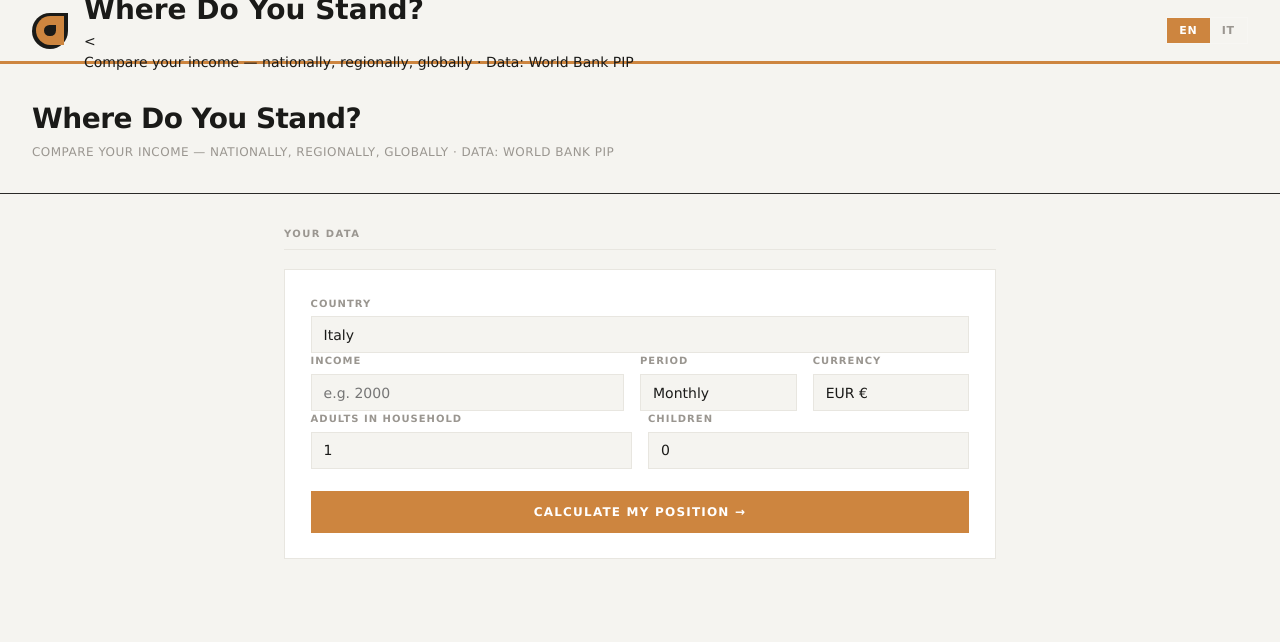
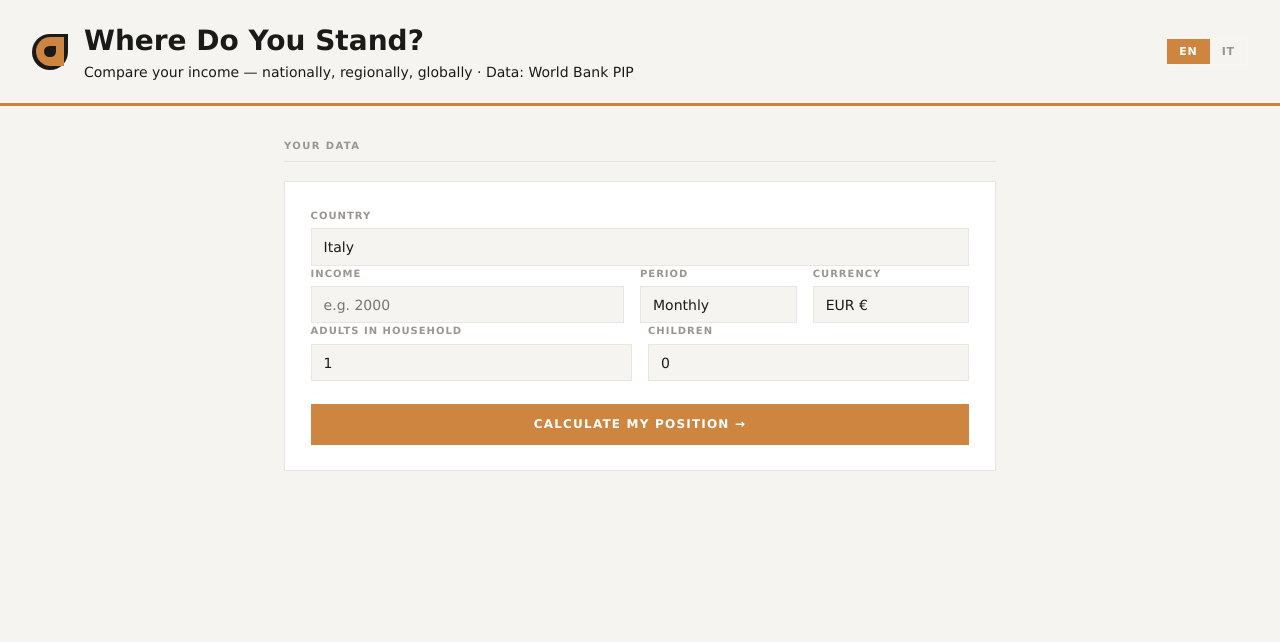
Before and after one commit to ynnesti/comparatorereddito, a plain HTML site: page index.html in a window 1280 px wide. Drawn offline with Linux system fonts and the light colour scheme.

Commit message:
Update index.html
eliminata altezza header, aggiunto padding, corretto typo e eliminata sezione hero

```diff
--- a/index.html
+++ b/index.html
@@ -41,7 +41,8 @@
     display: flex;
     align-items: center;
     justify-content: space-between;
-    height: 64px;
+    padding-top: 20px;
+    padding-bottom: 20px;
     border-bottom: 3px solid var(--peru);
   }
 
@@ -345,7 +346,7 @@
     </div>
     <div class="header-brand">
       <h1 id="hero-title">Where Do You Stand?</h1>
-      <<p id="hero-sub">Compare your income — nationally, regionally, globally · Data: World Bank PIP</p>
+      <p id="hero-sub">Compare your income — nationally, regionally, globally · Data: World Bank PIP</p>
 
     </div>
   </div>
@@ -356,10 +357,13 @@
 </header>
 
 <!-- ── HERO STRIP ── -->
+
+  <!--
 <div class="hero-strip">
   <h1 id="hero-title">Where Do You Stand?</h1>
   <p id="hero-sub">Compare your income — nationally, regionally, globally · Data: World Bank PIP</p>
 </div>
+  -->
 
 <main>
 
```
